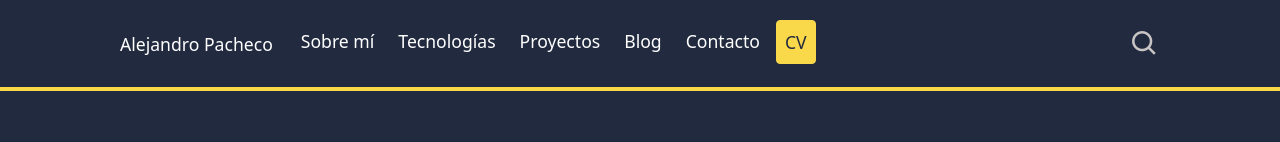
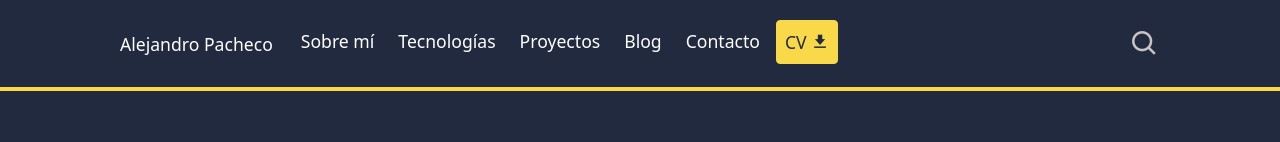
Before and after one commit to alejandropmz/portfolio, a React (Create React App) app: page / in a window 1280 px wide. Shown: the top 142 px of the page. Built offline with nearby package versions, Linux system fonts and the light colour scheme.

Commit message:
download cv

```diff
--- a/src/components/AboutMe.jsx
+++ b/src/components/AboutMe.jsx
@@ -92,9 +92,27 @@ export const AboutMe = () => {
             </div>
           </p>
           <div className="icons">
-            <i className="bx bxl-github"></i>
-            <i className="bx bxl-linkedin"></i>
-            <i className="bx bxl-youtube"></i>
+            <a
+              href="https://github.com/alejandropmz"
+              target="_blank"
+              rel="noreferrer"
+            >
+              <i className="bx bxl-github"></i>
+            </a>
+            <a
+              href="https://www.linkedin.com/in/alejandropmz/"
+              target="_blank"
+              rel="noreferrer"
+            >
+              <i className="bx bxl-linkedin"></i>
+            </a>
+            <a
+              href="https://www.youtube.com/@alejandropacheco5420"
+              target="_blank"
+              rel="noreferrer"
+            >
+              <i className="bx bxl-youtube"></i>
+            </a>
           </div>
         </div>
       </div>
--- a/src/components/Navbar.jsx
+++ b/src/components/Navbar.jsx
@@ -1,5 +1,6 @@
 import { React, useState } from "react";
 import { Link } from "react-router-dom";
+import alejandroCV  from "../styles/cv-alejandropacheco.pdf";
 
 export const Navbar = () => {
   const [visible, setVisible] = useState();
@@ -54,9 +55,15 @@ export const Navbar = () => {
                 </Link>
               </li>
               <li id="nav-resumen-li" className="nav-item">
-                <Link id="nav-resumen" className="nav-link" to={""}>
-                  CV
-                </Link>
+                <a
+                  download
+                  href={alejandroCV}
+                  rel="noreferrer"
+                  id="nav-resumen"
+                  className="nav-link"
+                >
+                  CV <i className="bx bxs-download"></i>
+                </a>
               </li>
             </ul>
             <form id="nav-form" className="d-flex" role="search">
--- a/src/styles/home.css
+++ b/src/styles/home.css
@@ -18,6 +18,7 @@
 
 #about-me-container {
   margin: 60px 0 30px;
+
 }
 
 #about-me-container h1 {
@@ -82,6 +83,7 @@
 .icons i {
   font-size: 3rem;
   margin: 0 5px;
+  color: white;
 }
 
 /* Projects */
@@ -296,6 +298,10 @@
     font-size: 16px;
   }
 
+  #about-me-container h1 {
+    padding: 0;
+  }
+
   #about-right p {
     height: 100%;
     padding: 10px 5px;
@@ -333,6 +339,23 @@
   .description div p {
     font-size: 16px;
   }
+
+  .card #read-more {
+    text-decoration: none;
+    margin-left: 50px;
+    width: 60%;
+    border: none;
+    border-radius: 5px;
+    font-size: 1.2rem;
+    padding: 10px;
+    background-color: var(--blue);
+    color: white;
+  }
+
+  .card #read-more:hover {
+    margin-left: none;
+    width: none;
+  }
 }
 
 @media screen and (max-width: 1200px) {
--- a/src/styles/navbar.css
+++ b/src/styles/navbar.css
@@ -32,6 +32,15 @@
 
 #navbarSupportedContent ul #nav-resumen-li {
   border: none;
+}
+
+#nav-resumen * {
+  color: var(--blue);
+}
+
+
+#nav-resumen *:hover {
+  color: var(--yellow);
 }
 
 #nav-resumen {
```
Also changed, not shown: src/components/BlogHome.jsx (+8 -2 lines), 1 other file (tests, documents, lock files or other folders).
